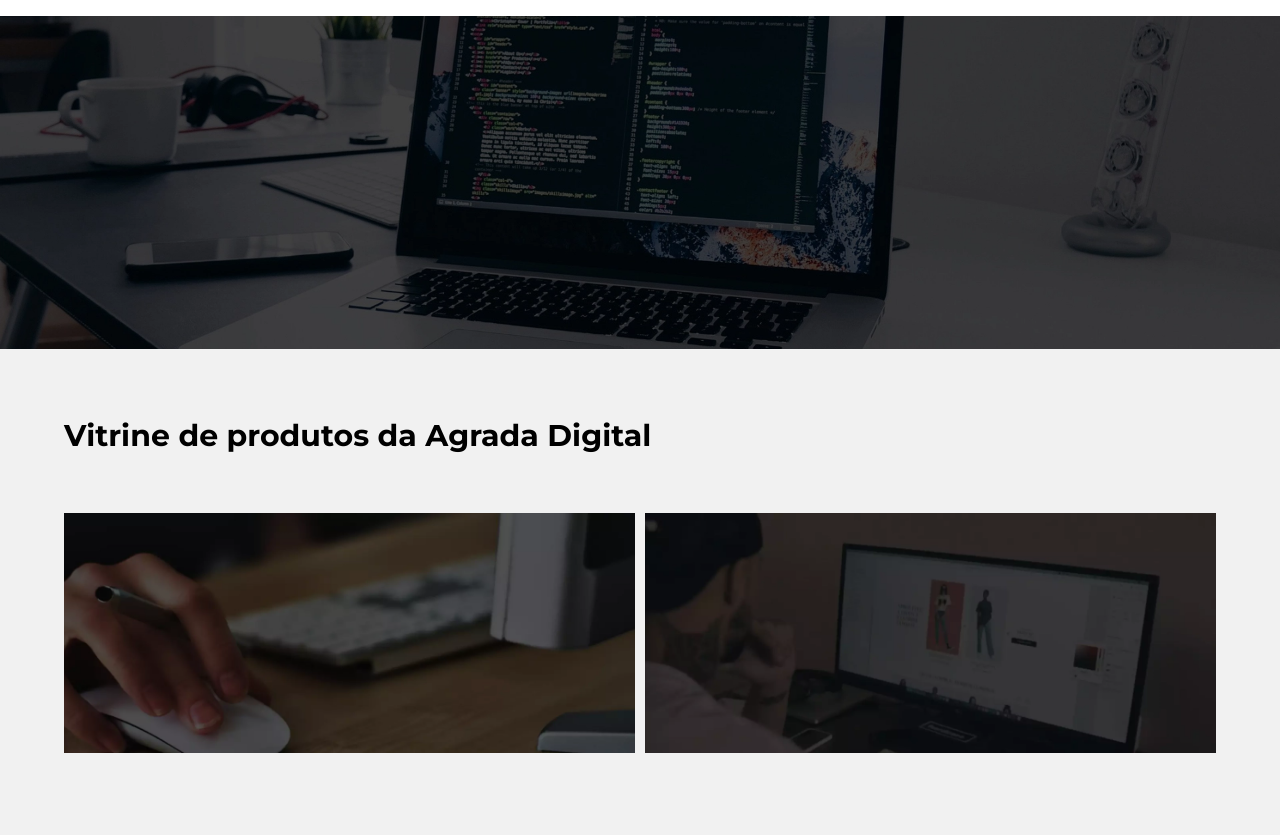
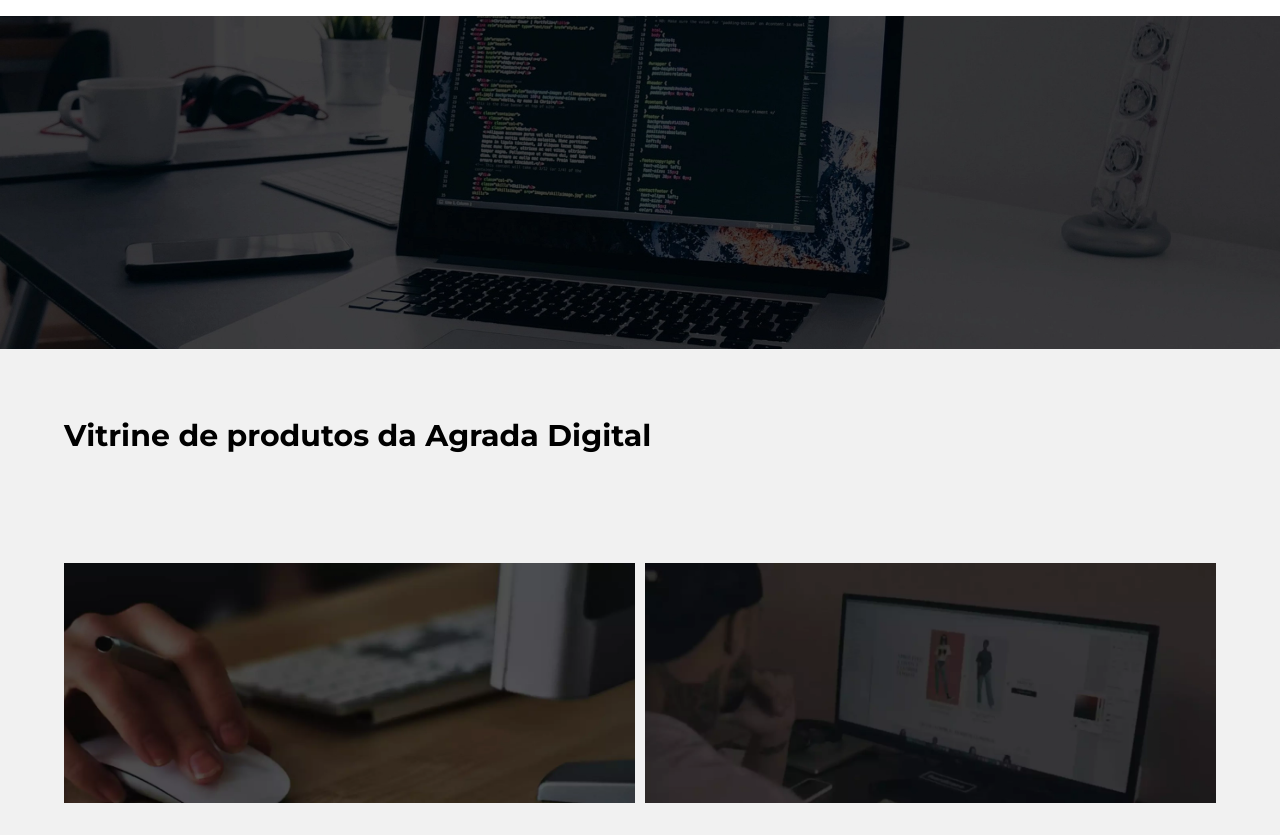
Before and after one commit to AndrewsDutraDev/agrada_digital, a website with bundled scripts: page index.html in a window 1280 px wide. Shown: the part 117-952 px from the top of the page. Built offline with nearby package versions, Linux system fonts and the light colour scheme; no server answers.

Commit message:
Style: space between sections

```diff
--- a/src/scss/components/_home.scss
+++ b/src/scss/components/_home.scss
@@ -4,8 +4,7 @@
   display: flex;
   flex-wrap: wrap;
   gap: 10px;
-	padding-top: 30px;
-	padding-bottom: 30px;
+	margin-bottom: 80px;
   > div {
     width: calc(50% - 5px);
 		.aspect-ratio{
@@ -18,6 +17,7 @@
 }
 
 .products{
+  margin-bottom: 80px;
   &-title{
     font-size: 30px;
     color: $black;
```
Also changed, not shown: static/css/main.css.
